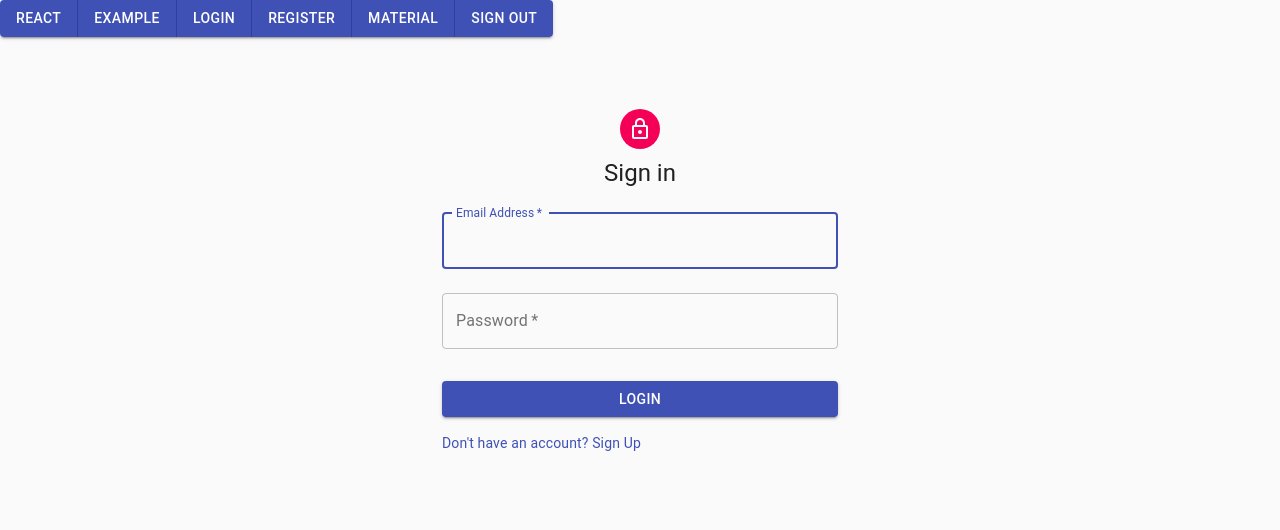
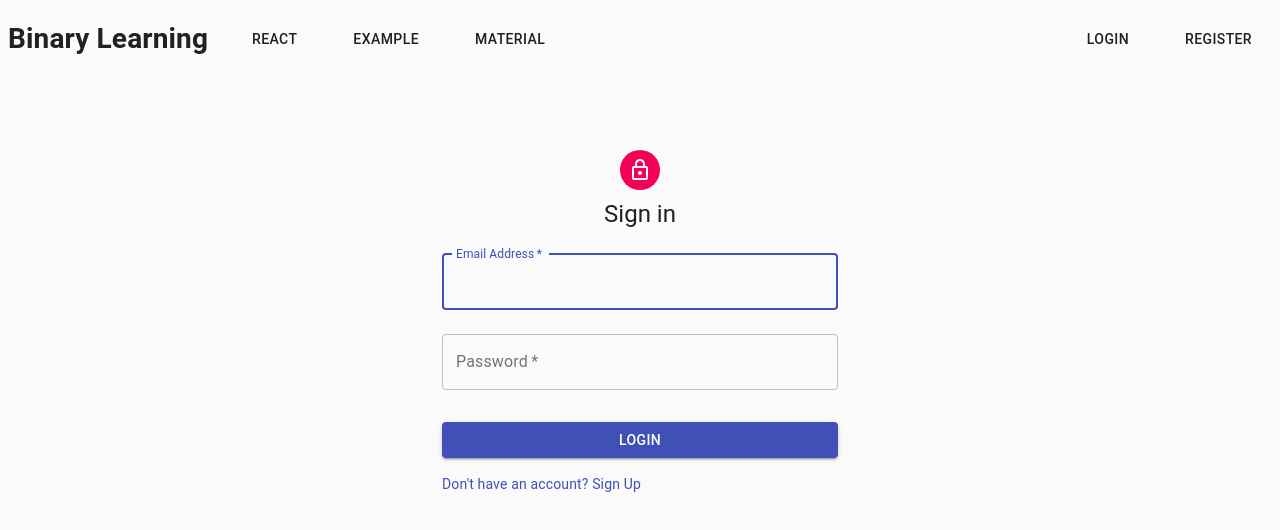
Before and after one commit to spewolf/learning-platform-capstone, a React (Create React App) app: page /login in a window 1280 px wide. Shown: the top 530 px of the page. Built offline with nearby package versions, Linux system fonts and the light colour scheme; no server answers.

Commit message:
Implement conditional header for authentication

```diff
--- a/src/App.js
+++ b/src/App.js
@@ -5,40 +5,21 @@ import {
   Switch,
   Route,
 } from "react-router-dom";
-import firebase from 'firebase';
-
+import Header from "./components/Header";
 import PrivateRoute from './components/PrivateRoute'
 import { AuthProvider } from './components/AuthProvider';
-
 import Example from './components/Example';
 import ReactExample from './components/ReactExample';
 import Login from './components/Login';
 import Register from './components/Register';
 import MaterialExamples from './components/MaterialExamples';
-import Button from '@material-ui/core/Button';
-import ButtonGroup from '@material-ui/core/ButtonGroup';
 
 function App(props) {
-  const app = firebase.apps[0];
-
   return (
     <div>
       <AuthProvider>
         <Router>
-          <header>
-            <ButtonGroup
-              variant="contained"
-              color="primary"
-              aria-label="contained primary button group"
-            >
-              <Button href="/">React</Button>
-              <Button href="/example">Example</Button>
-              <Button href="/login">Login</Button>
-              <Button href="/register">Register</Button>
-              <Button href="/material">Material</Button>
-              <Button onClick={() => app?.auth().signOut()}>Sign out</Button>
-            </ButtonGroup>
-          </header>
+          <Header/>
           <Switch>
             <PrivateRoute path="/example" component={Example} />
             <Route path="/login" component={Login} />
--- /dev/null
+++ b/src/components/Header.js
@@ -0,0 +1,77 @@
+import React, { useContext } from "react";
+import firebase from "firebase";
+import { AuthContext } from "./AuthProvider";
+import { makeStyles } from "@material-ui/core/styles";
+import Button from "@material-ui/core/Button";
+
+const useStyles = makeStyles((theme) => ({
+  header: {
+    display: "flex",
+    flexDirection: "row",
+  },
+  navItem: {
+    padding: theme.spacing(2.5),
+  },
+  spacer: {
+    marginRight: "auto",
+  },
+  title: {
+    marginLeft: theme.spacing(1),
+    marginRight: theme.spacing(2),
+  }
+}));
+
+function NavItem(props) {
+  const classes = useStyles();
+
+  return (
+    <Button href={props.href} onClick={props.onClick}>
+      <div className={classes.navItem}>{props.children}</div>
+    </Button>
+  );
+}
+
+function LoginLinks(props) {
+  const app = firebase.apps[0];
+
+  const { currentUser } = useContext(AuthContext);
+
+  let loginLinks;
+
+  if (currentUser) {
+    loginLinks = (
+      <NavItem onClick={() => app.auth().signOut()}>Sign out</NavItem>
+    );
+  } else {
+    loginLinks = (
+      <React.Fragment>
+        <NavItem href="/login">Login</NavItem>
+        <NavItem href="/register">Register</NavItem>
+      </React.Fragment>
+    );
+  }
+
+  return (
+    <React.Fragment>
+      {loginLinks}
+    </React.Fragment>
+  );
+}
+
+export default function Header(props) {
+
+  const classes = useStyles();
+
+  return (
+    <header className={classes.header}>
+      <h1 className={classes.title}>Binary Learning</h1>
+      <NavItem href="/">React</NavItem>
+      <NavItem href="/example">Example</NavItem>
+      <NavItem href="/material">Material</NavItem>
+
+      <div className={classes.spacer}></div>
+
+      <LoginLinks/>
+    </header>
+  );
+}
```
Also changed, not shown: src/components/Login.js (+15 -15 lines).
